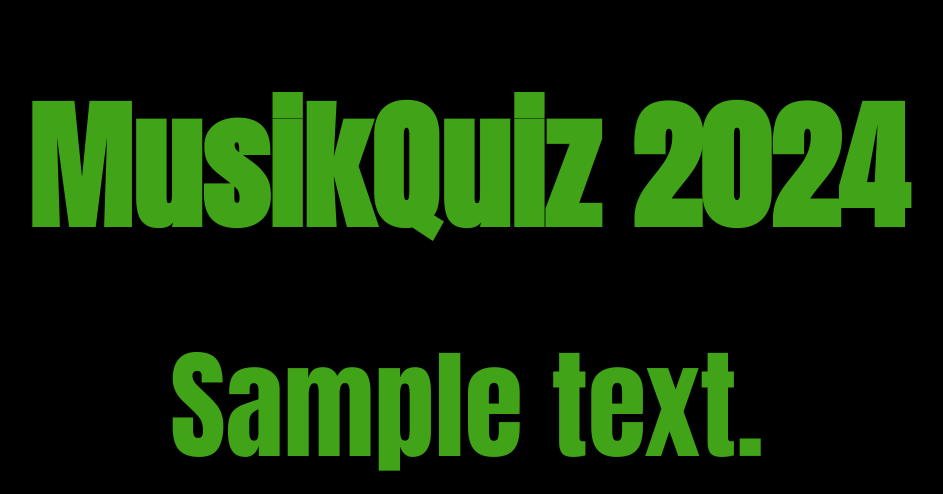
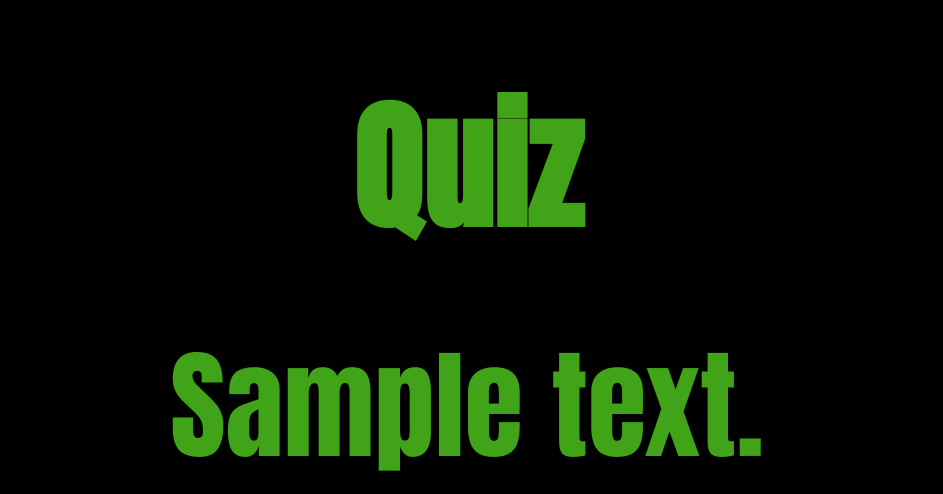
Before and after one commit to BingoBongo83/quiz, a Flask app: template templates/start.html in a window 1280 px wide. Shown: the top 494 px of the page, without its empty margins (173-1116 px from the left). Run offline with Flask 3, Linux system fonts and the light colour scheme; the template is opened without the code that fills it: most values are stand-ins (such as "Sample title", 1, 10 or a date in 2020); some web fonts are replaced.

```diff
--- a/templates/start.html
+++ b/templates/start.html
@@ -9,7 +9,7 @@
     <thead>
         <tr>
             <th class="countdown">
-                <p>MusikQuiz 2024</p>
+                <p>Quiz</p>
             </th>
         </tr>
     </thead>
```
Also changed, not shown: static/cover/adenauer.jpg (added).
